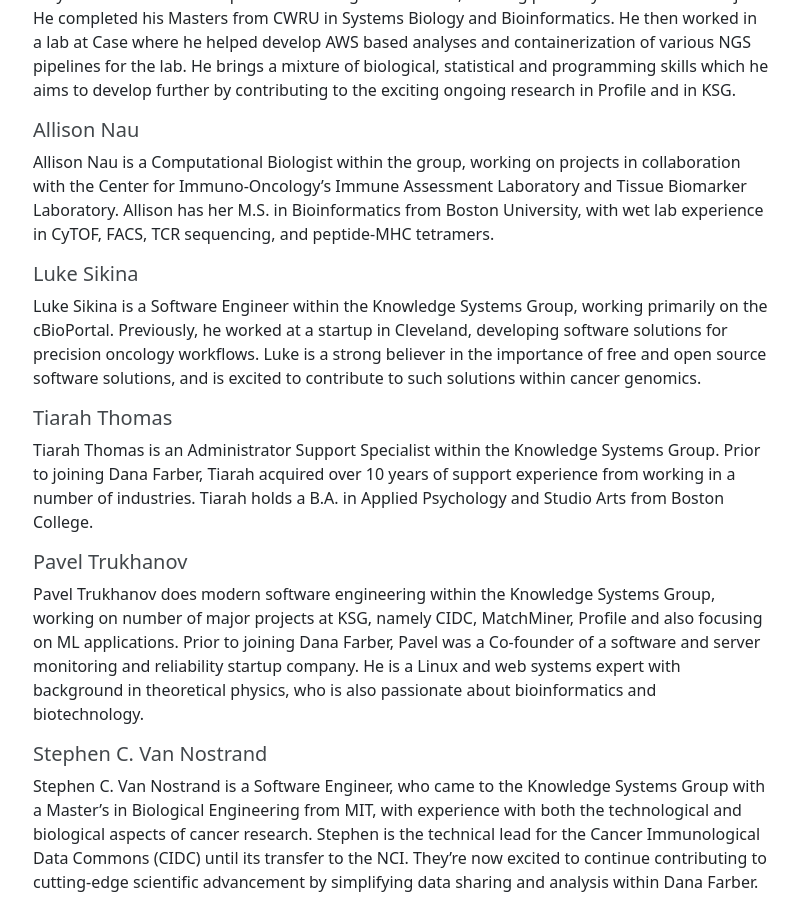
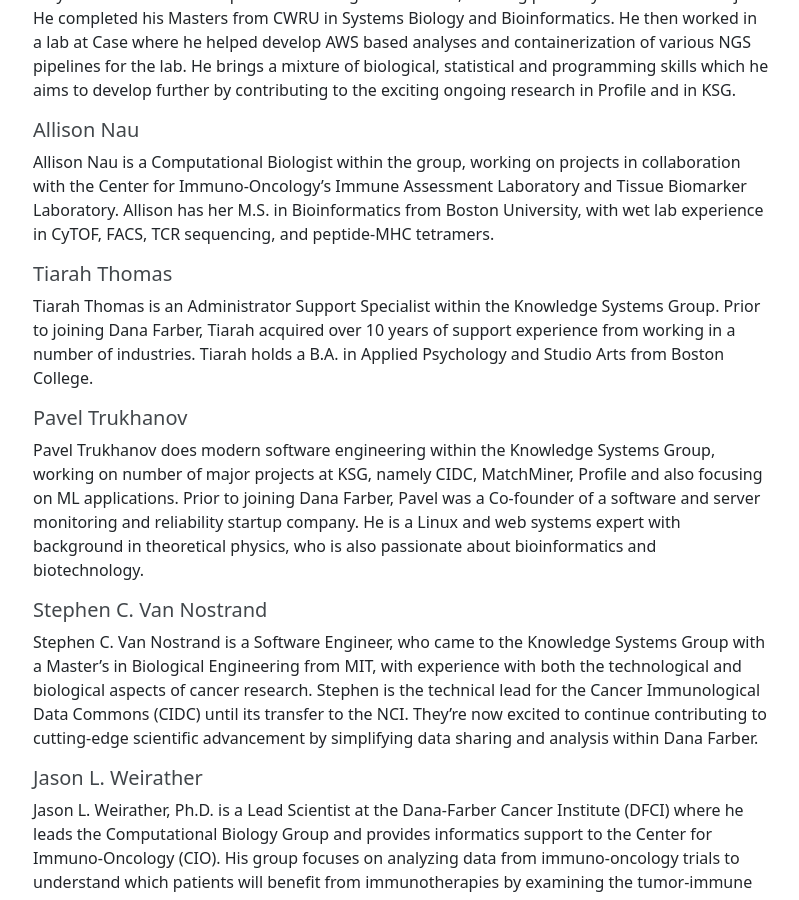
Before and after one commit to dfci/ksg_web, a Jekyll site: the page built from _pages/team.markdown, in a window 1280 px wide and 900 px high, scrolled down 2704 px. Shown: the whole window, without its empty margins (49-848 px from the left). Built offline with Jekyll 4.4.1, drawn with Linux system fonts in a browser that asks for light colours.

Commit message:
Removed Luke

```diff
--- a/_pages/team.markdown
+++ b/_pages/team.markdown
@@ -43,9 +43,6 @@ Satyakam Mishra is a Computational Biologist in the KSG, working primarily on th
 ## Allison Nau
 Allison Nau is a Computational Biologist within the group, working on projects in collaboration with the Center for Immuno-Oncology’s Immune Assessment Laboratory and Tissue Biomarker Laboratory. Allison has her M.S. in Bioinformatics from Boston University, with wet lab experience in CyTOF, FACS, TCR sequencing, and peptide-MHC tetramers.
 
-## Luke Sikina
-Luke Sikina is a Software Engineer within the Knowledge Systems Group, working primarily on the cBioPortal. Previously, he worked at a startup in Cleveland, developing software solutions for precision oncology workflows. Luke is a strong believer in the importance of free and open source software solutions, and is excited to contribute to such solutions within cancer genomics.
-
 ## Tiarah Thomas
 Tiarah Thomas is an Administrator Support Specialist within the Knowledge Systems Group. Prior to joining Dana Farber, Tiarah acquired over 10 years of support experience from working in a number of industries.  Tiarah holds a B.A. in Applied Psychology and Studio Arts from Boston College.
 
```
